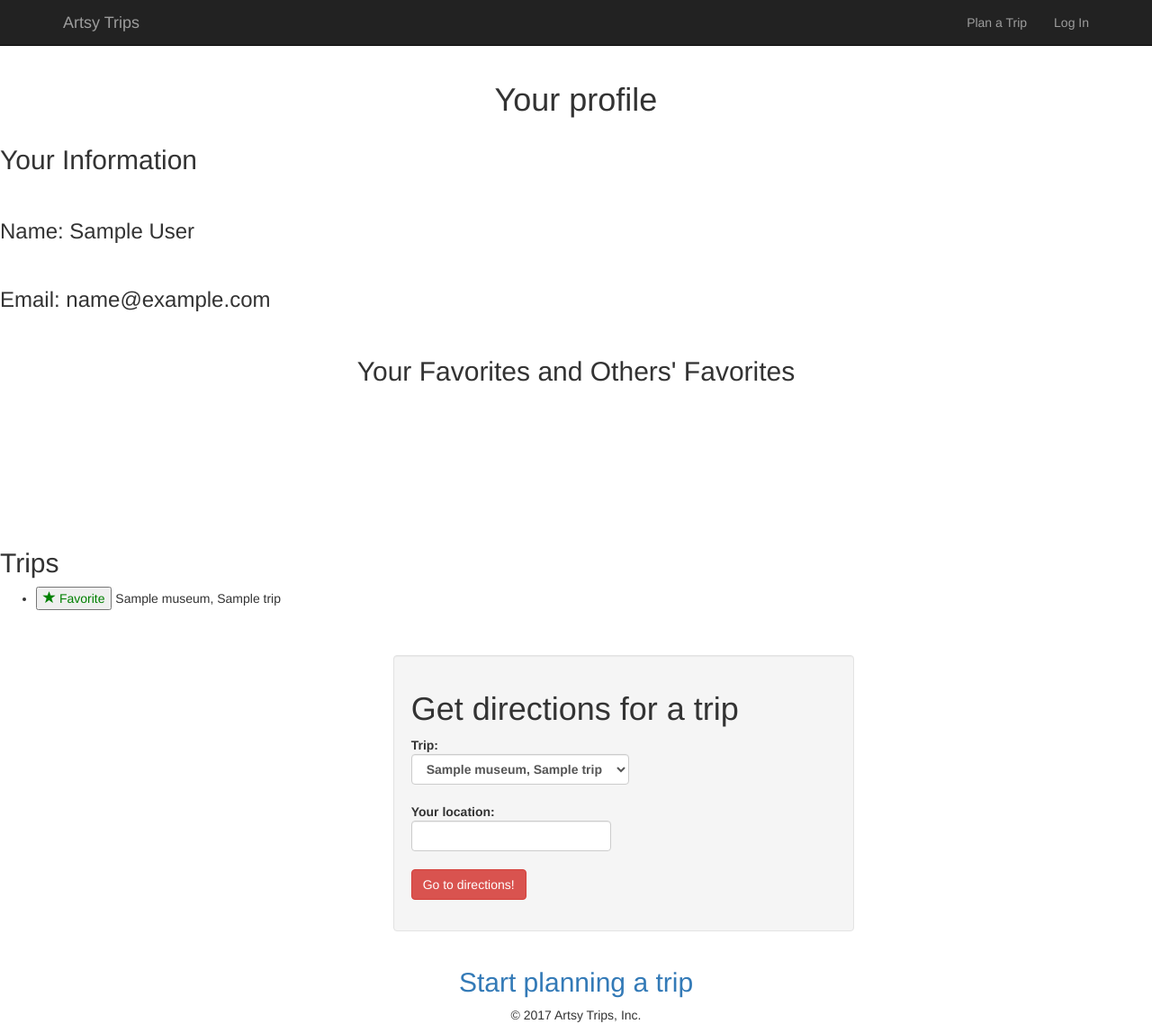
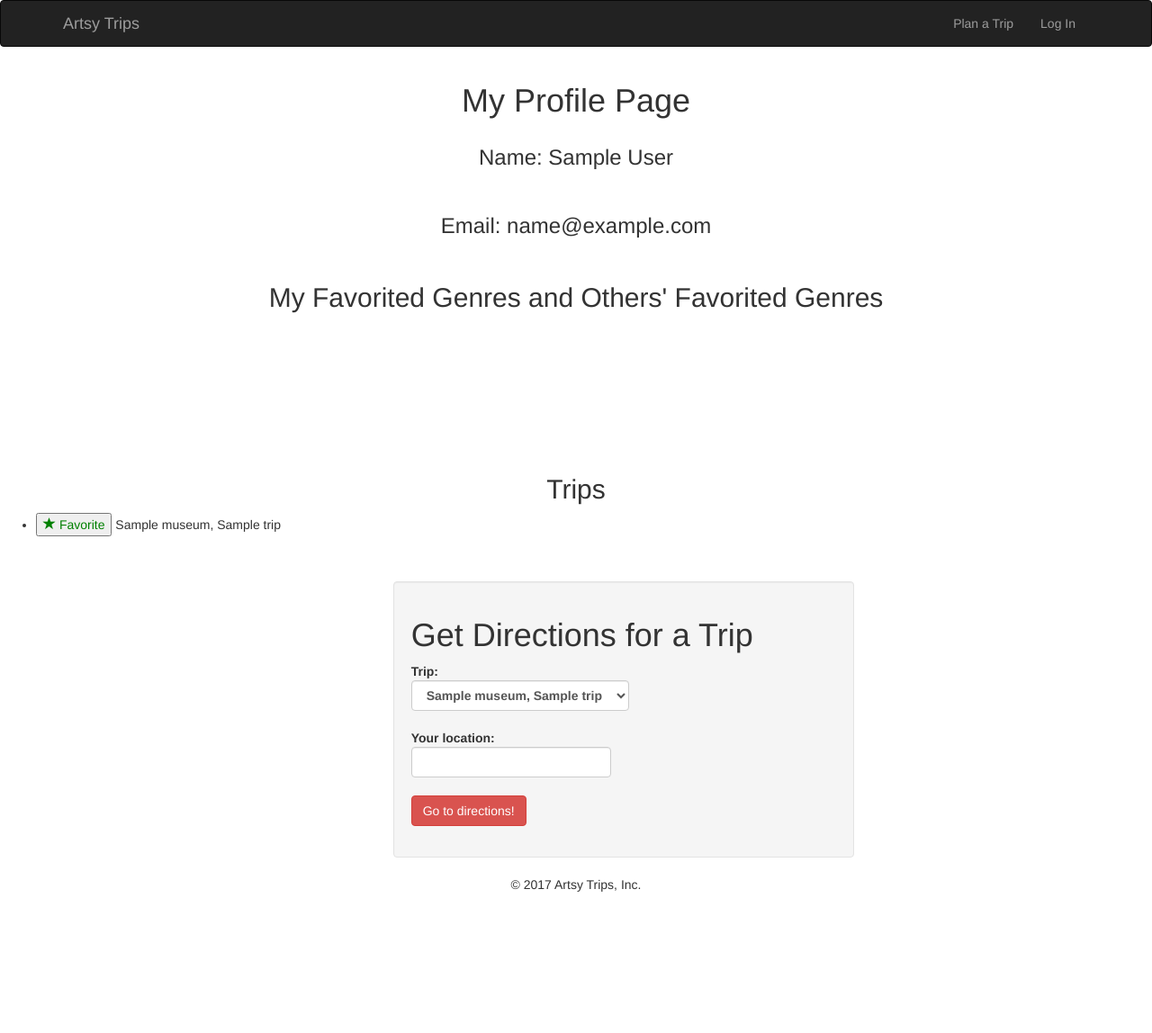
Before and after one commit to jennyjj/HBF_Project, a Flask app: page /users/1 in a window 1280 px wide; the page is wider, and only the part inside the window is pictured. Shown: that part at 90% size. After the commit the page ends 991 px from the top of that part, so only its background shows below. Run offline with Flask 2, Linux system fonts and the light colour scheme; tables that the repository leaves empty hold one stand-in row (values such as "Sample post"); data that the repository does not hold is empty; a map, chart or similar area stays blank; some libraries are stand-ins or nearby versions.

Commit message:
Began working on bootstrap; changed code in art.html file and base.html file.

```diff
--- a/static/css/page.css
+++ b/static/css/page.css
@@ -24,3 +24,11 @@
  	height: 12px;
  	margin-right: 5px;
  }
+
+ .art_images {
+        width: 100px;
+        height: 100px;
+        display: inline-block;
+        margin-left: 50px;
+        margin-top: 50px;
+    }
--- a/templates/base.html
+++ b/templates/base.html
@@ -9,7 +9,7 @@
   <script src="https://cdnjs.cloudflare.com/ajax/libs/Chart.js/2.6.0/Chart.js"></script>
 
   {% if "user_id" in session %}
-      <div class="navbar navbar-inverse navbar-static-top">
+      <div class="navbar navbar-inverse">
         <div class="container">
           <div class="navbar-header">
               <a class="navbar-brand" href="/">Artsy Trips</a>
@@ -26,7 +26,7 @@
         </div>
       </div>
   {% else %}
-          <div class="navbar navbar-inverse navbar-static-top">
+      <div class="navbar navbar-inverse style='background-color: #e3f2fd;'">
         <div class="container">
           <div class="navbar-header">
               <a class="navbar-brand" href="/">Artsy Trips</a>
--- a/templates/user_profile.html
+++ b/templates/user_profile.html
@@ -1,18 +1,16 @@
 {% extends 'base.html' %}
 
-{% block title %}User profile{% endblock %}
-{% block heading %}Your profile{% endblock %}
+{% block title %}My Profile Page{% endblock %}
+{% block heading %}My Profile Page{% endblock %}
 
 
 {% block content %}
 
-
-<h2>Your Information</h2><br>
-<h3>Name: {{ user.name }}</h3><br>
-<h3>Email: {{ user.email }}</h3><br>
+<center><h3>Name: {{ user.name }}</h3></center><br>
+<center><h3>Email: {{ user.email }}</h3></center><br>
 
 <div class="comparative-favorite-graph">
-    <h2><center>Your Favorites and Others' Favorites</center></h2>
+    <h2><center>My Favorited Genres and Others' Favorited Genres</center></h2>
     <canvas id="radarChart"></canvas>
   </div>
 
@@ -55,7 +53,9 @@
 
   </script>
 
+<center>
 <h2>Trips</h2>
+</center>
 <ul>
  	{% for trip in trips %}
     {% if trip.favorited == False %}
@@ -68,13 +68,14 @@
       </button> {{ trip.museum.name }}, {{ trip.restaurant_name }} </li>
     {% endif %}
   {% endfor %}
-</ul><br><br>
+</ul>
+<br><br>
 
   <div class="row">
     <div class="col-xs-offset-4 col-xs-12 col-md-offset-4 col-md-12 col-xs-offset-4 col-lg-12">
       <div class="well spaced" style="width:40%;">
           <div>
-              <h1>Get directions for a trip</h1>
+              <h1>Get Directions for a Trip</h1>
               <form action="/map/from_profile_page" method="POST">
 
                   <div class="form-group">
@@ -102,19 +103,6 @@
     </div>
   </div>
 
-<!-- <form action='/map/from_profile_page' method="POST">
-	<h3>Trip:</h3>
-	  	<select name="trip_id">
-	  		{% for trip in trips %}
-      			<option value="{{ trip.trip_id }}">{{ trip.museum.name }}, {{ trip.restaurant_name }}</option>
-      	{% endfor %}
-    	</select><br><br>
-    <h3>Your location:</h3>
-    	<input type="text" name="user_location"><br><br>
-    <input type="submit" value="Go to directions">
-</form> -->
-
-<center><a href='/images'><h2>Start planning a trip</h2></a></center>
 
 <script src="https://maxcdn.bootstrapcdn.com/bootstrap/
      3.3.7/js/bootstrap.min.js"></script>
```
Also changed, not shown: templates/art.html (+5 -7 lines), templates/index.html (+60 -5 lines), templates/login_form.html (+5 -3 lines).
